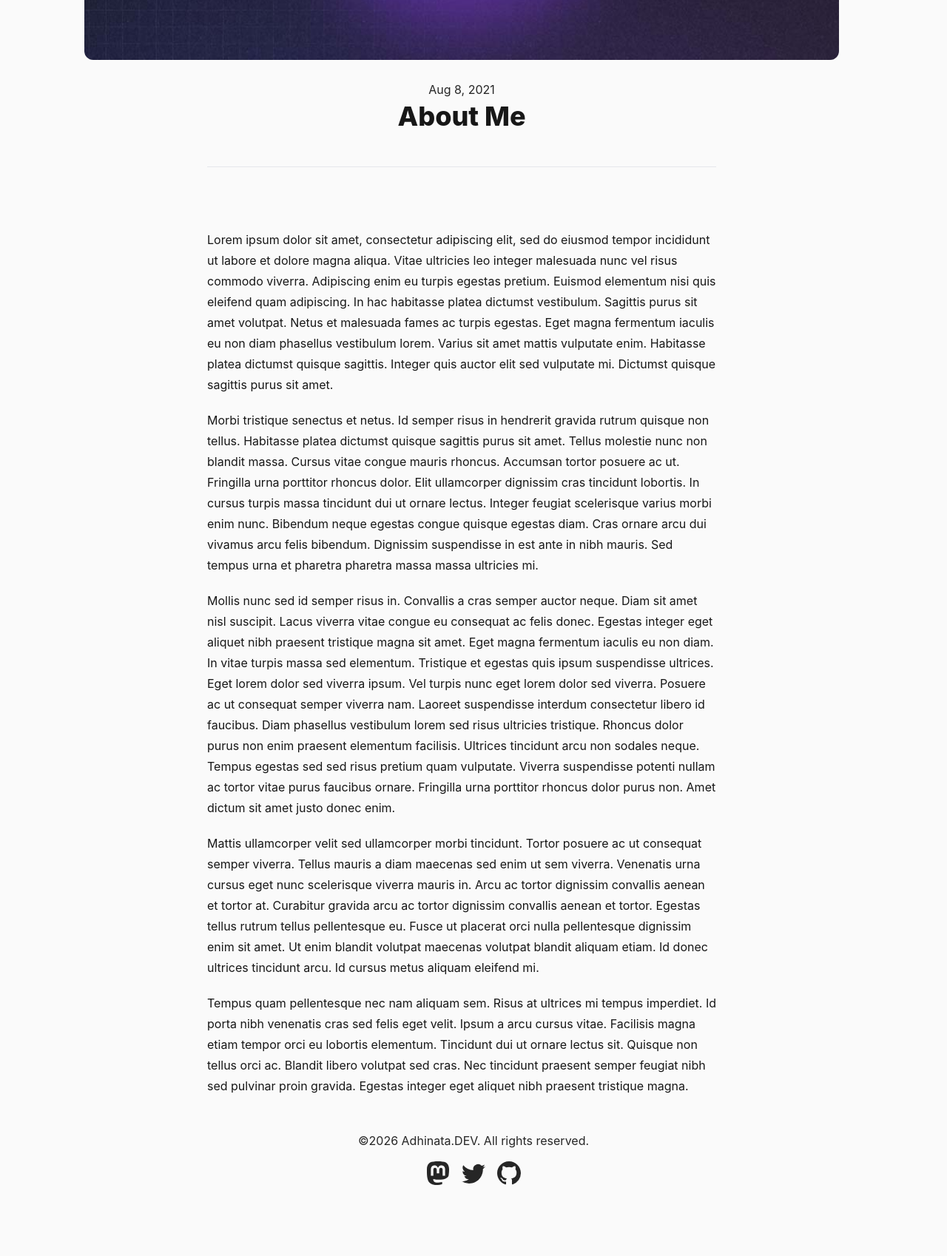
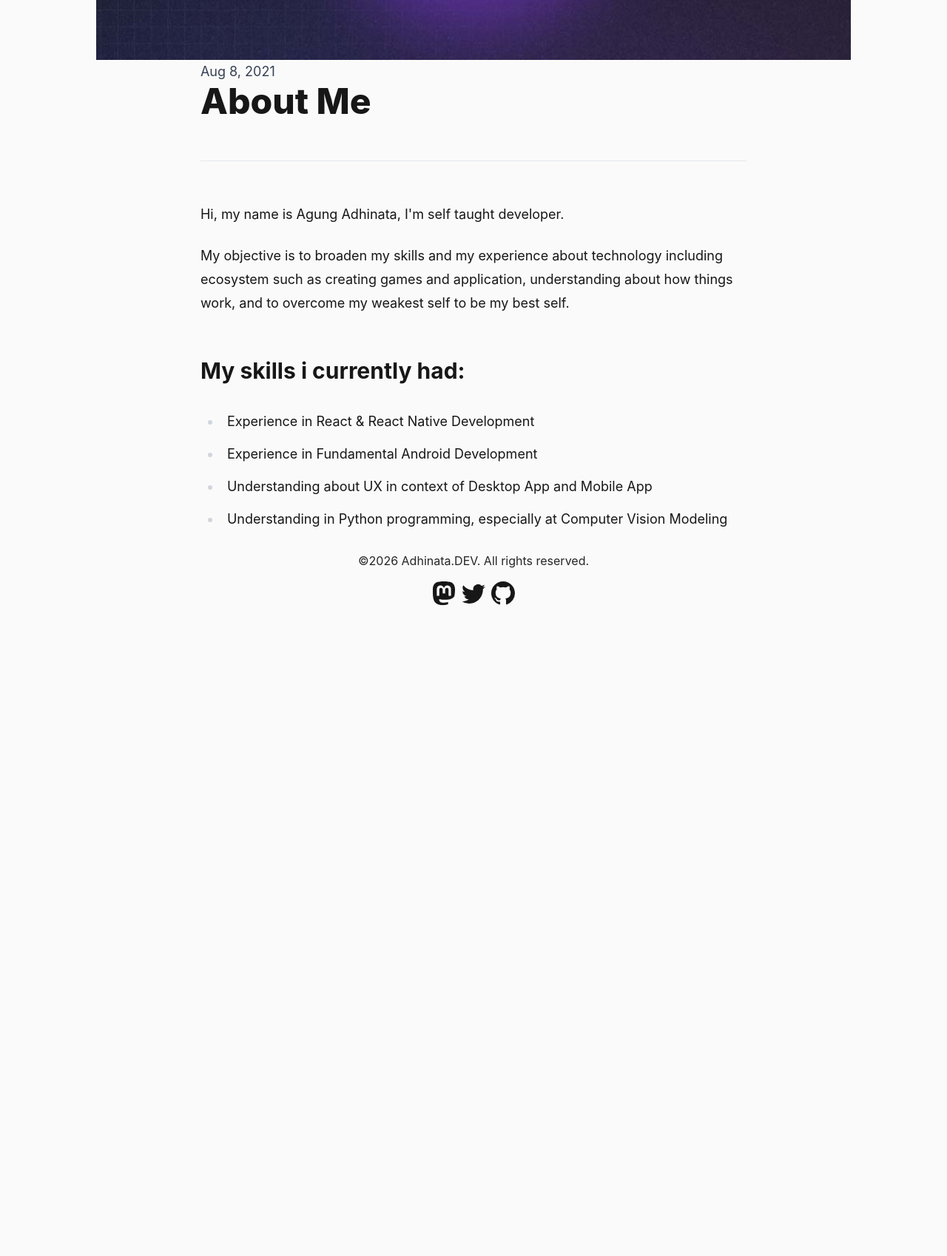
Before and after one commit to agung-adhinata/adhinata.dev, an Astro site: page /about in a window 1280 px wide. Shown: the part 485-2183 px from the top of the page at 74% size. After the commit the page ends 1335 px from the top, so only its background shows below. Built offline with nearby package versions, Linux system fonts and the light colour scheme; Astro itself is replaced by a stand-in of ours.

Commit message:
feat: update uis and add new font

```diff
--- a/astro.config.mjs
+++ b/astro.config.mjs
@@ -3,7 +3,7 @@
 import mdx from '@astrojs/mdx';
 import sitemap from '@astrojs/sitemap';
 import tailwindcss from '@tailwindcss/vite';
-import { defineConfig } from 'astro/config';
+import { defineConfig, fontProviders } from 'astro/config';
 import path from 'node:path';
 import { fileURLToPath } from 'node:url';
 
@@ -23,5 +23,12 @@ export default defineConfig({
                 '@': path.resolve(__dirname, './src'),
             }
         }
-    }
+    },
+    fonts:[
+        {
+            provider: fontProviders.fontsource(),
+            cssVariable: "--font-geist",
+            name: "Geist Sans"
+        }
+    ]
 });
--- a/package.json
+++ b/package.json
@@ -13,6 +13,7 @@
     "@astrojs/react": "^6.0.1",
     "@astrojs/rss": "^4.0.19",
     "@astrojs/sitemap": "^3.7.3",
+    "@fontsource/geist-sans": "^5.2.5",
     "@tailwindcss/vite": "^4.3.2",
     "@types/react": "^19.2.17",
     "@types/react-dom": "^19.2.3",
--- a/src/components/Footer.astro
+++ b/src/components/Footer.astro
@@ -2,9 +2,9 @@
 const today = new Date();
 ---
 
-<footer>
+<footer class="flex flex-col items-center gap-4 pt-4 pb-8 py-4">
 	&copy;{today.getFullYear()} Adhinata.DEV. All rights reserved.
-	<div class="social-links">
+	<div class="flex items-center gap-2">
 		<a href="https://m.webtoo.ls/@astro" target="_blank">
 			<span class="sr-only">Follow Astro on Mastodon</span>
 			<svg
@@ -49,24 +49,3 @@ const today = new Date();
 		</a>
 	</div>
 </footer>
-<style>
-	footer {
-		padding: 2em 1em 6em 1em;
-		background: linear-gradient(var(--gray-gradient)) no-repeat;
-		color: rgb(var(--gray));
-		text-align: center;
-	}
-	.social-links {
-		display: flex;
-		justify-content: center;
-		gap: 1em;
-		margin-top: 1em;
-	}
-	.social-links a {
-		text-decoration: none;
-		color: rgb(var(--gray));
-	}
-	.social-links a:hover {
-		color: rgb(var(--gray-dark));
-	}
-</style>
--- a/src/layouts/BlogPost.astro
+++ b/src/layouts/BlogPost.astro
@@ -1,12 +1,12 @@
 ---
-import { Image } from 'astro:assets';
-import type { CollectionEntry } from 'astro:content';
-import BaseHead from '@/components/raw/Head.astro';
-import Footer from '@/components/Footer.astro';
-import FormattedDate from '@/components/FormattedDate.astro';
-import Header from '@/components/Header.astro';
+import { Image } from "astro:assets";
+import type { CollectionEntry } from "astro:content";
+import BaseHead from "@/components/raw/Head.astro";
+import Footer from "@/components/Footer.astro";
+import FormattedDate from "@/components/FormattedDate.astro";
+import Header from "@/components/Header.astro";
 
-type Props = CollectionEntry<'blog'>['data'];
+type Props = CollectionEntry<"blog">["data"];
 
 const { title, description, pubDate, updatedDate, heroImage } = Astro.props;
 ---
@@ -14,62 +14,35 @@ const { title, description, pubDate, updatedDate, heroImage } = Astro.props;
 <html lang="en">
 	<head>
 		<BaseHead title={title} description={description} />
-		<style>
-			main {
-				width: calc(100% - 2em);
-				max-width: 100%;
-				margin: 0;
-			}
-			.hero-image {
-				width: 100%;
-			}
-			.hero-image img {
-				display: block;
-				margin: 0 auto;
-				border-radius: 12px;
-				box-shadow: var(--box-shadow);
-			}
-			.prose {
-				width: 720px;
-				max-width: calc(100% - 2em);
-				margin: auto;
-				padding: 1em;
-				color: rgb(var(--gray-dark));
-			}
-			.title {
-				margin-bottom: 1em;
-				padding: 1em 0;
-				text-align: center;
-				line-height: 1;
-			}
-			.title h1 {
-				margin: 0 0 0.5em 0;
-			}
-			.date {
-				margin-bottom: 0.5em;
-				color: rgb(var(--gray));
-			}
-			.last-updated-on {
-				font-style: italic;
-			}
-		</style>
 	</head>
 
-	<body class="bg-neutral-50 dark:bg-neutral-900 text-neutral-800 dark:text-neutral-50">
+	<body
+		class="bg-neutral-50 dark:bg-neutral-900 text-neutral-800 dark:text-neutral-50"
+	>
 		<Header />
-		<main>
-			<article>
+		<main class="items-center flex flex-col">
+			<article class="flex flex-col items-center">
 				<div class="hero-image">
-					{heroImage && <Image width={1020} height={510} src={heroImage} alt="" />}
+					{
+						heroImage && (
+							<Image
+								width={1020}
+								height={510}
+								src={heroImage}
+								alt=""
+							/>
+						)
+					}
 				</div>
-				<div class="prose">
+				<div class="prose lg:prose-lg">
 					<div class="title">
 						<div class="date">
 							<FormattedDate date={pubDate} />
 							{
 								updatedDate && (
 									<div class="last-updated-on">
-										Last updated on <FormattedDate date={updatedDate} />
+										Last updated on{" "}
+										<FormattedDate date={updatedDate} />
 									</div>
 								)
 							}
--- a/src/pages/about.astro
+++ b/src/pages/about.astro
@@ -1,63 +1,29 @@
 ---
-import AboutHeroImage from '../assets/blog-placeholder-about.jpg';
-import Layout from '../layouts/BlogPost.astro';
+import AboutHeroImage from "../assets/blog-placeholder-about.jpg";
+import Layout from "../layouts/BlogPost.astro";
 ---
 
 <Layout
 	title="About Me"
 	description="Lorem ipsum dolor sit amet"
-	pubDate={new Date('August 08 2021')}
+	pubDate={new Date("August 08 2021")}
 	heroImage={AboutHeroImage}
 >
 	<p>
-		Lorem ipsum dolor sit amet, consectetur adipiscing elit, sed do eiusmod tempor incididunt ut
-		labore et dolore magna aliqua. Vitae ultricies leo integer malesuada nunc vel risus commodo
-		viverra. Adipiscing enim eu turpis egestas pretium. Euismod elementum nisi quis eleifend quam
-		adipiscing. In hac habitasse platea dictumst vestibulum. Sagittis purus sit amet volutpat. Netus
-		et malesuada fames ac turpis egestas. Eget magna fermentum iaculis eu non diam phasellus
-		vestibulum lorem. Varius sit amet mattis vulputate enim. Habitasse platea dictumst quisque
-		sagittis. Integer quis auctor elit sed vulputate mi. Dictumst quisque sagittis purus sit amet.
+		Hi, my name is Agung Adhinata, I'm self taught developer.
 	</p>
+	<p>
+		My objective is to broaden my skills and my experience about technology
+		including ecosystem such as creating games and application,
+		understanding about how things work, and to overcome my weakest self to
+		be my best self.
+	</p>
+	<h2>My skills i currently had:</h2>
+	<ul>
+		<li>Experience in React & React Native Development</li>
+		<li>Experience in Fundamental Android Development</li>
+		<li>Understanding about UX in context of Desktop App and Mobile App</li>
+		<li>Understanding in Python programming, especially at Computer Vision Modeling</li>
+	</ul>
 
-	<p>
-		Morbi tristique senectus et netus. Id semper risus in hendrerit gravida rutrum quisque non
-		tellus. Habitasse platea dictumst quisque sagittis purus sit amet. Tellus molestie nunc non
-		blandit massa. Cursus vitae congue mauris rhoncus. Accumsan tortor posuere ac ut. Fringilla urna
-		porttitor rhoncus dolor. Elit ullamcorper dignissim cras tincidunt lobortis. In cursus turpis
-		massa tincidunt dui ut ornare lectus. Integer feugiat scelerisque varius morbi enim nunc.
-		Bibendum neque egestas congue quisque egestas diam. Cras ornare arcu dui vivamus arcu felis
-		bibendum. Dignissim suspendisse in est ante in nibh mauris. Sed tempus urna et pharetra pharetra
-		massa massa ultricies mi.
-	</p>
-
-	<p>
-		Mollis nunc sed id semper risus in. Convallis a cras semper auctor neque. Diam sit amet nisl
-		suscipit. Lacus viverra vitae congue eu consequat ac felis donec. Egestas integer eget aliquet
-		nibh praesent tristique magna sit amet. Eget magna fermentum iaculis eu non diam. In vitae
-		turpis massa sed elementum. Tristique et egestas quis ipsum suspendisse ultrices. Eget lorem
-		dolor sed viverra ipsum. Vel turpis nunc eget lorem dolor sed viverra. Posuere ac ut consequat
-		semper viverra nam. Laoreet suspendisse interdum consectetur libero id faucibus. Diam phasellus
-		vestibulum lorem sed risus ultricies tristique. Rhoncus dolor purus non enim praesent elementum
-		facilisis. Ultrices tincidunt arcu non sodales neque. Tempus egestas sed sed risus pretium quam
-		vulputate. Viverra suspendisse potenti nullam ac tortor vitae purus faucibus ornare. Fringilla
-		urna porttitor rhoncus dolor purus non. Amet dictum sit amet justo donec enim.
-	</p>
-
-	<p>
-		Mattis ullamcorper velit sed ullamcorper morbi tincidunt. Tortor posuere ac ut consequat semper
-		viverra. Tellus mauris a diam maecenas sed enim ut sem viverra. Venenatis urna cursus eget nunc
-		scelerisque viverra mauris in. Arcu ac tortor dignissim convallis aenean et tortor at. Curabitur
-		gravida arcu ac tortor dignissim convallis aenean et tortor. Egestas tellus rutrum tellus
-		pellentesque eu. Fusce ut placerat orci nulla pellentesque dignissim enim sit amet. Ut enim
-		blandit volutpat maecenas volutpat blandit aliquam etiam. Id donec ultrices tincidunt arcu. Id
-		cursus metus aliquam eleifend mi.
-	</p>
-
-	<p>
-		Tempus quam pellentesque nec nam aliquam sem. Risus at ultrices mi tempus imperdiet. Id porta
-		nibh venenatis cras sed felis eget velit. Ipsum a arcu cursus vitae. Facilisis magna etiam
-		tempor orci eu lobortis elementum. Tincidunt dui ut ornare lectus sit. Quisque non tellus orci
-		ac. Blandit libero volutpat sed cras. Nec tincidunt praesent semper feugiat nibh sed pulvinar
-		proin gravida. Egestas integer eget aliquet nibh praesent tristique magna.
-	</p>
 </Layout>
--- a/src/pages/index.astro
+++ b/src/pages/index.astro
@@ -11,51 +11,22 @@ import { SITE_DESCRIPTION, SITE_TITLE } from "../consts";
   <head>
     <BaseHead title={SITE_TITLE} description={SITE_DESCRIPTION} />
   </head>
-  <body class="bg-neutral-50 dark:bg-neutral-900 text-neutral-800 dark:text-neutral-50">
+  <body
+    class="bg-neutral-50 h-screen flex flex-col items-center dark:bg-neutral-900 text-neutral-800 dark:text-neutral-50"
+  >
     <Header />
-    <main class="prose flex flex-col items-center w-full max-w-svw px-8">
-      <h1>🧑‍🚀 Hello, Astronaut!</h1>
+    <main class="prose grow flex flex-col w-full max-w-2xl px-8">
+      <span class="flex w-full justify-center">
+        <h1 class="font-custom-geist">Agung Adhinata</h1>
+      </span>
+      <h2 class="mt-0">Android & React Native Developer | OSM Contributor</h2>
+      <p>Hi, my name is Agung Adhinata, I'm self taught developer.</p>
       <p>
-        Welcome to the official <a href="https://astro.build/">Astro</a> blog starter
-        template. This template serves as a lightweight, minimally-styled starting
-        point for anyone looking to build a personal website, blog, or portfolio with
-        Astro.
+        This is my personal website that include my portofoio, project, and
+        personal blog.
       </p>
       <p>
-        This template comes with a few integrations already configured in your
-        <code>astro.config.mjs</code> file. You can customize your setup with
-        <a href="https://astro.build/integrations">Astro Integrations</a> to add tools
-        like Tailwind, React, or Vue to your project.
-      </p>
-      <p>Here are a few ideas on how to get started with the template:</p>
-      <ul>
-        <li>Edit this page in <code>src/pages/index.astro</code></li>
-        <li>
-          Edit the site header items in <code>src/components/Header.astro</code>
-        </li>
-        <li>
-          Add your name to the footer in <code
-            >src/components/Footer.astro</code>
-        </li>
-        <li>
-          Check out the included blog posts in <code>src/content/blog/</code>
-        </li>
-        <li>
-          Customize the blog post page layout in <code
-            >src/layouts/BlogPost.astro</code>
-        </li>
-      </ul>
-      <p>
-        Have fun! If you get stuck, remember to
-        <a href="https://docs.astro.build/">read the docs</a>
-        or <a href="https://astro.build/chat">join us on Discord</a> to ask questions.
-      </p>
-      <p>
-        Looking for a blog template with a bit more personality? Check out
-        <a href="https://github.com/Charca/astro-blog-template"
-          >astro-blog-template</a
-        >
-        by <a href="https://twitter.com/Charca">Maxi Ferreira</a>.
+        You can access it from the navigation bar above or from my own overview
       </p>
     </main>
     <Footer />
--- a/src/styles/global.css
+++ b/src/styles/global.css
@@ -3,6 +3,11 @@
 @plugin "@tailwindcss/typography";
 
 @custom-variant dark (&:where(.dark, .dark *));
+
+@theme {
+    --font-custom-geist: var(--font-geist), sans-serif;
+    --font-sans: var(--font-geist), sans-serif;
+}
 
 body {
     @apply bg-neutral-50 dark:bg-neutral-900 text-neutral-800 dark:text-neutral-50
```
Also changed, not shown: src/components/raw/Head.astro (+9 -6 lines), 1 other file.
